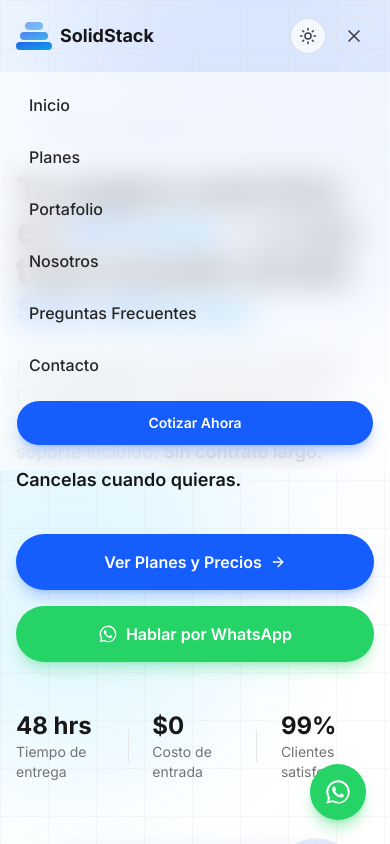
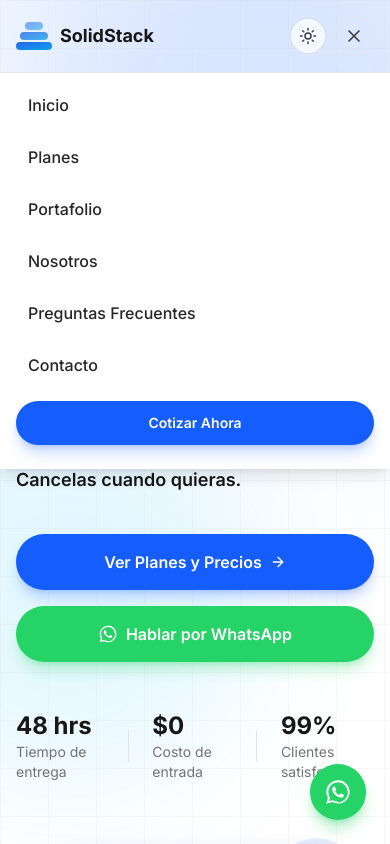
Before and after one commit to Tobal-SolidStack/pagina, a Next.js app: page / in a window 390 px wide. Both pictures are taken after a click on the button 354 px from the left and 36 px from the top of the page. Shown: the top 844 px of the page. Built offline with nearby package versions, Linux system fonts and the light colour scheme.

Commit message:
fix: menu movil con fondo solido para no mostrar el hero detras

```diff
--- a/src/components/layout/navbar.tsx
+++ b/src/components/layout/navbar.tsx
@@ -84,7 +84,7 @@ export function Navbar() {
             animate={{ opacity: 1, height: "auto" }}
             exit={{ opacity: 0, height: 0 }}
             transition={{ duration: 0.3, ease: [0.22, 1, 0.36, 1] }}
-            className="overflow-hidden glass lg:hidden"
+            className="overflow-hidden border-t border-neutral-200 bg-white shadow-lg dark:border-white/10 dark:bg-neutral-950 lg:hidden"
           >
             <div className="flex flex-col gap-1 px-4 pb-6 pt-2 sm:px-6">
               {navLinks.map((link) => (
```
